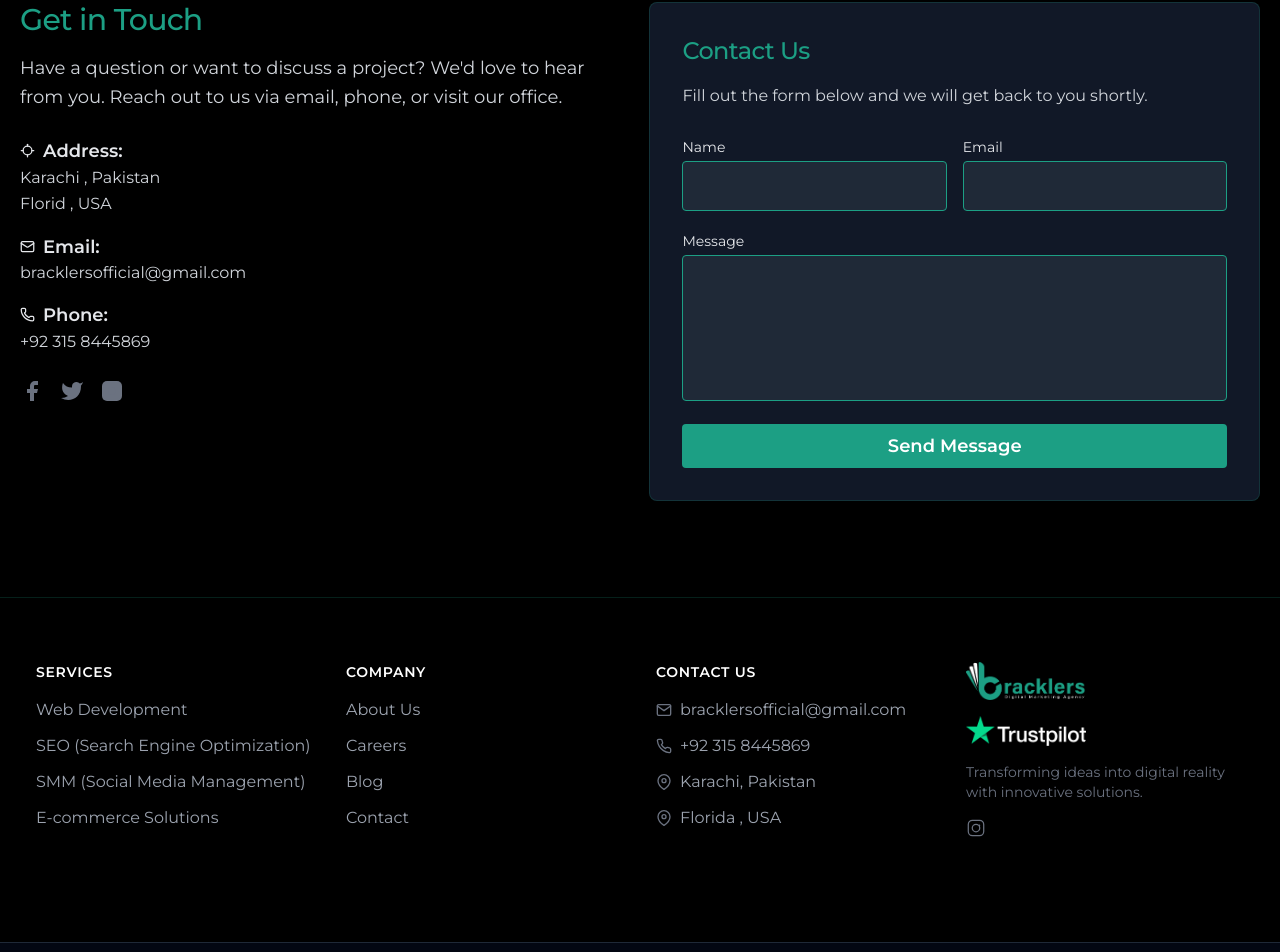
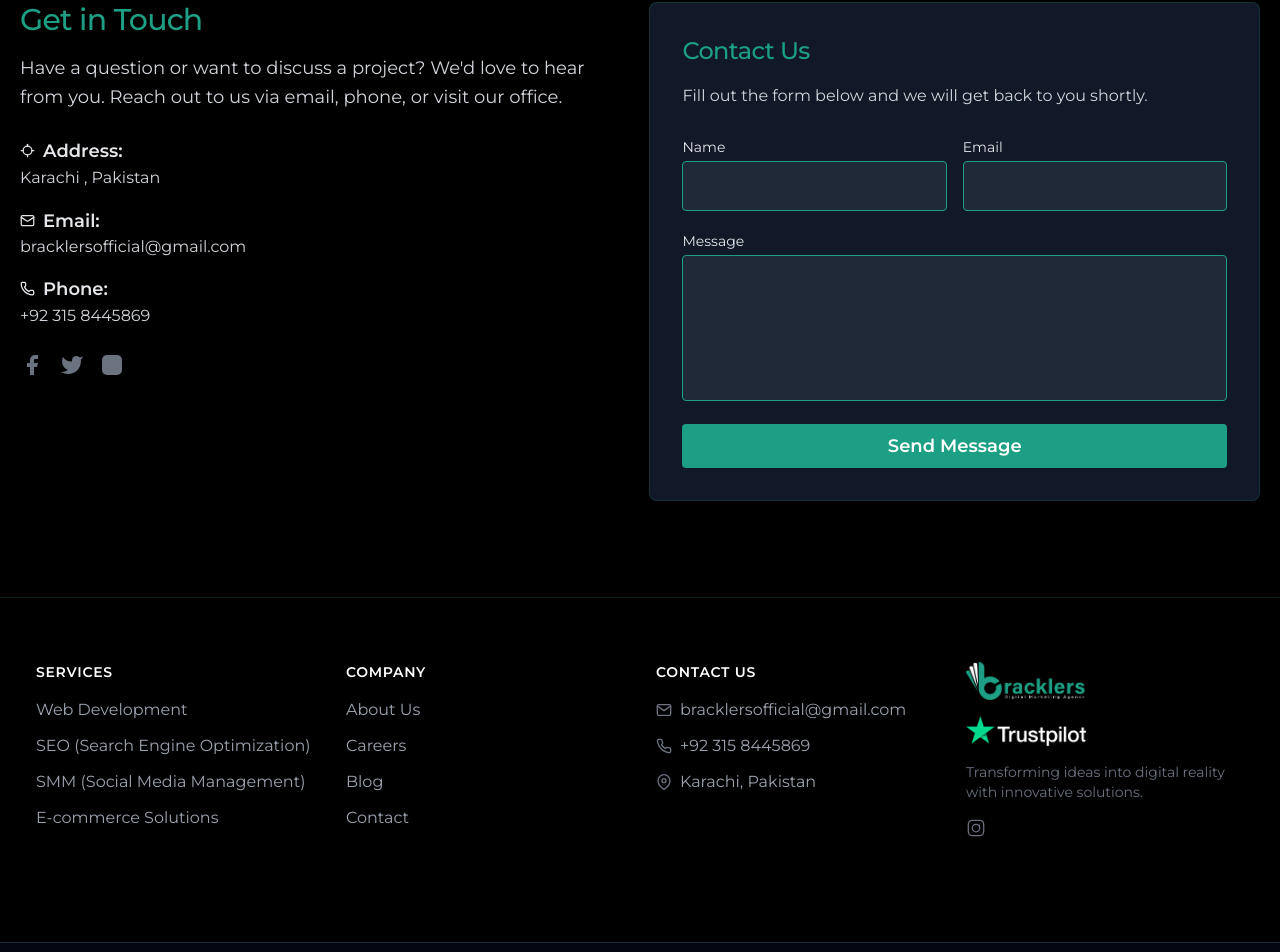
Before and after one commit to uzairshaikh346/digimorphix, a Next.js app: page / in a window 1280 px wide. Shown: the part 4854-5806 px from the top of the page. Built offline with nearby package versions, Linux system fonts and the light colour scheme.

Commit message:
set location

```diff
--- a/src/app/components/ContactForm.tsx
+++ b/src/app/components/ContactForm.tsx
@@ -113,7 +113,6 @@ function ContactForm() {
             >
               <p className="text-lg font-semibold text-gray-200 flex items-center gap-2"><LocateIcon size={15}/> Address:</p>
               <p className="text-gray-300">Karachi , Pakistan</p>
-              <p className="text-gray-300">Florid , USA</p>
 
             </motion.div>
 
--- a/src/app/components/Footer.tsx
+++ b/src/app/components/Footer.tsx
@@ -104,13 +104,7 @@ function Footer() {
                 </svg>
                 <span className="group-hover:text-primary_green transition-colors duration-300">Karachi, Pakistan</span>
               </li>
-              <li className="flex md:justify-start justify-center items-center group">
-                <svg xmlns="http://www.w3.org/2000/svg" width="16" height="16" viewBox="0 0 24 24" fill="none" stroke="currentColor" strokeWidth="2" strokeLinecap="round" strokeLinejoin="round" className="mr-2 text-gray-500 group-hover:text-primary_green transition-colors duration-300">
-                  <path d="M21 10c0 7-9 13-9 13s-9-6-9-13a9 9 0 0 1 18 0z"></path>
-                  <circle cx="12" cy="10" r="3"></circle>
-                </svg>
-                <span className="group-hover:text-primary_green transition-colors duration-300">Florida , USA</span>
-              </li>
+
             </nav>
           </div>
 
```
